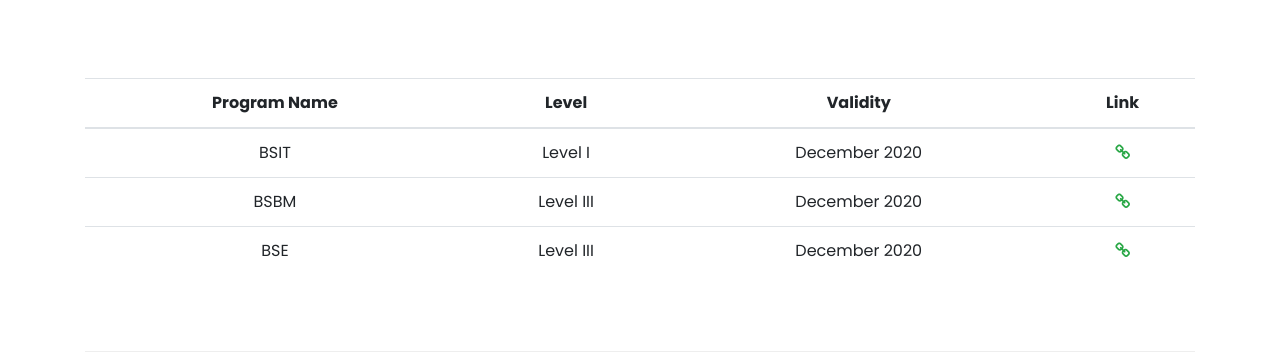
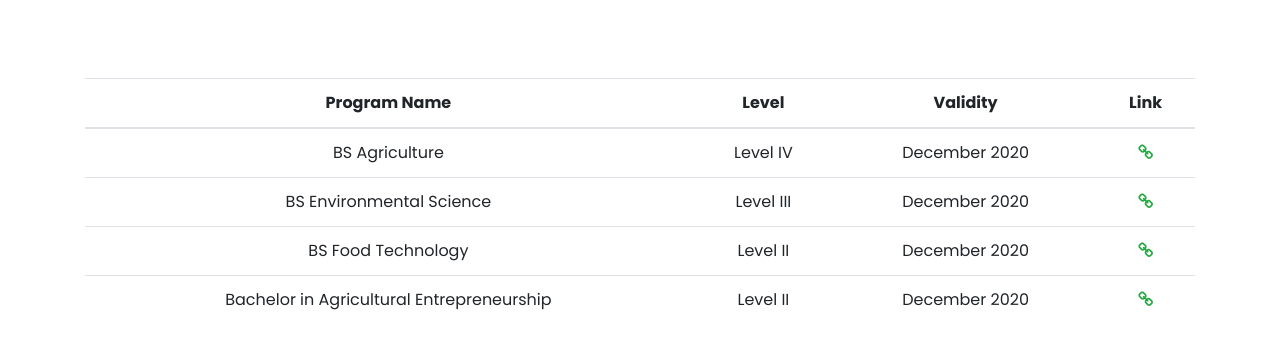
Before and after one commit to Vincexx/cvsu-univac-ui, a plain HTML site: page program.html in a window 1280 px wide. Shown: the part 436-800 px from the top of the page. Drawn offline with Linux system fonts and the light colour scheme.

Commit message:
edited layout

```diff
--- a/program.html
+++ b/program.html
@@ -79,7 +79,6 @@
     <div class="find-us">
       <div class="container">
         <div class="row">
-
           <div class="col-md-12">
               <table class="table text-center">
                 <thead>
@@ -92,8 +91,8 @@
                 </thead>
                 <tbody>
                   <tr>
-                    <td scope="row">BSIT</td>
-                    <td>Level I</td>
+                    <td scope="row">BS Agriculture</td>
+                    <td>Level IV</td>
                     <td>December 2020</td>
                     <td>
                       <a href=""><i class="fa fa-link text-success" aria-hidden="true"></i></a>
@@ -101,7 +100,7 @@
                   </tr>
 
                   <tr>
-                    <td scope="row">BSBM</td>
+                    <td scope="row">BS Environmental Science</td>
                     <td>Level III</td>
                     <td>December 2020</td>
                     <td>
@@ -110,8 +109,17 @@
                   </tr>
 
                   <tr>
-                    <td scope="row">BSE</td>
-                    <td>Level III</td>
+                    <td scope="row">BS Food Technology</td>
+                    <td>Level II</td>
+                    <td>December 2020</td>
+                    <td>
+                      <a href=""><i class="fa fa-link text-success" aria-hidden="true"></i></a>
+                    </td>
+                  </tr>
+
+                  <tr>
+                    <td scope="row">Bachelor in Agricultural Entrepreneurship</td>
+                    <td>Level II</td>
                     <td>December 2020</td>
                     <td>
                       <a href=""><i class="fa fa-link text-success" aria-hidden="true"></i></a>
```
Also changed, not shown: about.html (+1 -1 lines), index.html (+3 -3 lines).
